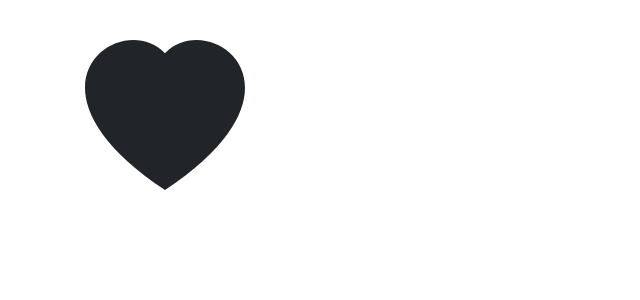
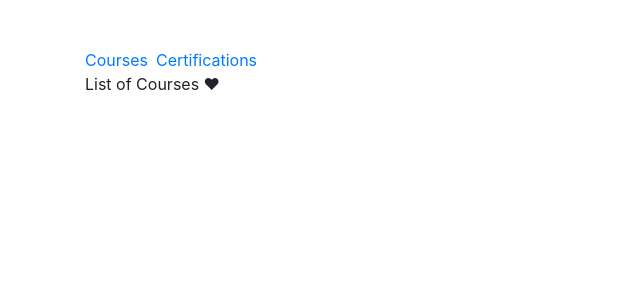
Before and after one commit to DevYSM/learnAngular, an Angular app: page / in a window 1280 px wide. Shown: the top 300 px of the page, without its empty margins (0-640 px from the left). Built offline with nearby package versions, Linux system fonts and the light colour scheme.

Commit message:
Learn Ng For & Ng For Track & Ng IF and Switch case

```diff
--- a/src/app/app.component.html
+++ b/src/app/app.component.html
@@ -1,3 +1,5 @@
+<div class="container mt-5">
+
     <!-- <app-my-first></app-my-first> -->
 
     <!-- <course></course> -->
@@ -12,9 +14,9 @@
     <!-- <input [(ngModel)]="firstname" (keyup.enter)="onKeyUp(firstname)" type="text" class="form-control">
 <h2 >{{ firstname }}</h2>   -->
 
-<favorite [isFavorite]='favState' (change)="faveChanged()">
+    <!-- <favorite [isFavorite]='favState' (change)="faveChanged()">
 
-</favorite>
+</favorite> -->
 
     <!--
 <div class="pipe">
@@ -24,3 +26,80 @@
     <h4>{{ employees.about | summery:30 }}</h4>
 </div>
  -->
+    <!-- <panel>
+     <ng-container class="header">Lorem ipsum, dolor sit amet consectetur adipisicing elit. </ng-container>
+     <ng-container class="body">
+        Odit eaque debitis, deserunt cupiditate doloremque labore quibusdam veniam numquam? Aliquam rem reprehenderit incidunt recusandae vitae exercitationem pariatur, fugiat iure esse veritatis.
+     </ng-container>
+ </panel> -->
+
+    <!-- Loops -->
+    <!-- <ul>
+    <li *ngFor="let person of persons">{{ person }}</li>
+</ul> -->
+
+    <!-- Nested Loop -->
+    <!-- <ul *ngFor="let group of peopleByCountery">
+    <li>{{ group.countery }}</li>
+    <ul>
+        <li *ngFor="let pepole of group.names">{{ pepole.name }}</li>
+    </ul>
+</ul> -->
+    <!-- <button class="btn btn-success btn-sm mb-3" (click)="AddInArray()">Add In Array</button>
+    <br>
+    <div *ngIf="courses.length > 0">
+        <ul class="list-unstyled">
+            <li *ngFor="let course of courses; trackBy:TrackByCourse" class="mb-1 mt-1 pb-1 border-bottom">
+                <button (click)="RemoveFromArray(course)" class="btn btn-sm btn-danger mr-3">
+                    Remove
+                </button>
+                {{ course.courseName }}
+            </li>
+        </ul>
+    </div>
+    <div *ngIf="courses.length === 0">
+        No course yet.
+    </div> -->
+    <!--
+<div *ngIf="courses.length > 0 ; then coursesList else noCourses"></div>
+
+<ng-template #coursesList>
+    <ul>
+        <li *ngFor="let course of courses; trackBy:TrackByCourse" class="mb-3">
+            <button (click)="RemoveFromArray(course)" class="btn btn-sm btn-danger mr-3">
+                Remove
+            </button>
+            {{ course.courseName }}
+        </li>
+    </ul>
+</ng-template>
+
+<ng-template #noCourses>
+    <div class="alert alert-danger"> No course yet.</div>
+</ng-template>
+ -->
+
+
+    <ul class="nav nav-pills">
+        <li class="mr-2">
+            <a href="#" (click)="SetView('courses')" [class.active]="defaultView == 'courses'">Courses</a>
+        </li>
+        <li>
+            <a href="#" (click)="SetView('certifications')"
+                [class.active]="defaultView == 'certifications'">Certifications</a>
+        </li>
+    </ul>
+
+    <div [ngSwitch]="defaultView">
+        <div *ngSwitchCase="'courses'">List of Courses ♥</div>
+        <div *ngSwitchCase="'certifications'">List of Certifications<<<<<<<<<<<<<<< /div>
+        </div>
+
+
+
+
+
+
+
+
+    </div>
--- a/src/app/app.component.ts
+++ b/src/app/app.component.ts
@@ -8,7 +8,7 @@ import { Component } from '@angular/core';
 export class AppComponent {
   title = 'ITShare';
   isActive = true;
-  username ='YSM';
+  username = 'YSM';
   firstname = '';
 
   divClicked($event) {
@@ -28,14 +28,73 @@ export class AppComponent {
   employees = {
     fullname: 'Yassen Sayed',
     postion: 'Fullstack Developer',
-    rating:9.98,
+    rating: 9.98,
     salary: 5000,
     hiringDate: new Date(2020, 5, 1),
-    about: 'Lorem Ipsum is simply dummy text of the printing and typesetting industry. ',
-  }
+    about:
+      'Lorem Ipsum is simply dummy text of the printing and typesetting industry. ',
+  };
 
   favState = true;
   faveChanged() {
-    console.log(this.favState)
+    console.log(this.favState);
   }
+  persons: string[] = ['Yassen', 'Hasnaa', 'Omar', 'Youssef'];
+  peopleByCountery: any[] = [
+    {
+      countery: 'Egypt',
+      names: [
+        {
+          name: 'YSM',
+        },
+        {
+          name: 'Hasnaa',
+        },
+      ],
+    },
+    {
+      countery: 'Turkey',
+      names: [
+        {
+          name: 'Omar',
+        },
+        {
+          name: 'Atsh',
+        },
+        {
+          name: 'Nor',
+        },
+      ],
+    },
+  ];
+
+  courses: any[] = [
+    { id: 1, courseName: 'PHP' },
+    { id: 2, courseName: 'Python' },
+    { id: 3, courseName: 'Java' },
+    { id: 4, courseName: 'C#' },
+    { id: 5, courseName: 'C++' },
+    { id: 6, courseName: 'VueJs' },
+  ];
+
+  TrackByCourse(index, course) {
+    return course ? course.id : undefined;
+  }
+
+  AddInArray() {
+    this.courses.push({ id: 7, courseName: 'Angular' });
+  }
+  RemoveFromArray(course) {
+    let index = this.courses.indexOf(course);
+    this.courses.splice(index, 1);
+  }
+
+  // Start Switch case
+
+  defaultView = 'courses';
+
+  SetView(view) {
+    this.defaultView = view;
+  }
+
 }
--- a/src/app/app.module.ts
+++ b/src/app/app.module.ts
@@ -7,7 +7,8 @@ import { ItshareApiService } from './services/itshare-api.service';
 import { CourseComponent } from './course/course.component';
 import { FormsModule } from '@angular/forms';
 import { FavoriteComponent } from './favorite/favorite.component';
-import { SummeryPipe } from './summery.pipe'; // To Run Two Way Binding
+import { SummeryPipe } from './summery.pipe';
+import { PanelComponent } from './panel/panel.component'; // To Run Two Way Binding
 
 @NgModule({
   declarations: [
@@ -15,7 +16,8 @@ import { SummeryPipe } from './summery.pipe'; // To Run Two Way Binding
     MyFirstComponent,
     CourseComponent,
     FavoriteComponent,
-    SummeryPipe, // Register The Class in Module
+    SummeryPipe,
+    PanelComponent, // Register The Class in Module
   ],
   imports: [
     BrowserModule,
--- /dev/null
+++ b/src/app/panel/panel.component.html
@@ -0,0 +1,8 @@
+<div class="card">
+    <div class="card-header">
+        <ng-content select=".header"></ng-content>
+    </div>
+    <div class="card-body">
+        <ng-content select=".body"></ng-content>
+    </div>
+</div>
```
Also changed, not shown: src/app/panel/panel.component.ts (added, +11 -0 lines), src/app/panel/panel.component.css (added). Lines whose indentation alone changed are shown as unchanged.
